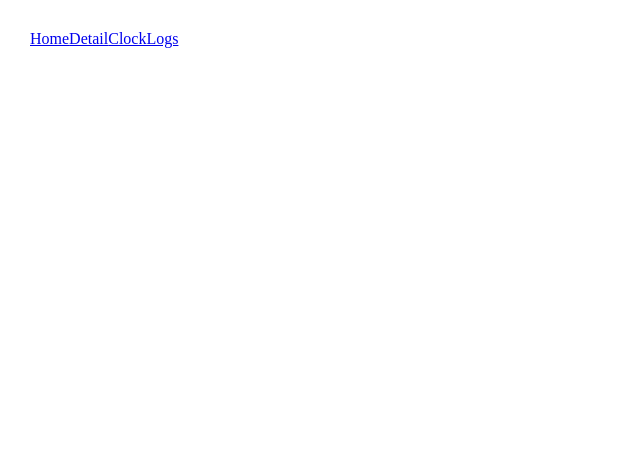
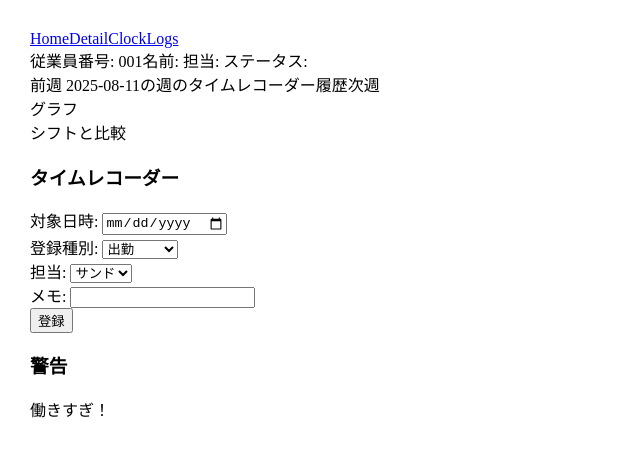
Before and after one commit to megumi-seki/brush-up-challenge, a React (Vite) app: page /detail/001/2025-08-11/0 in a window 1280 px wide. Before the commit this address had no page. Shown: the top 456 px of the page, without its empty margins (0-640 px from the left). Built offline with nearby package versions, Linux system fonts and the light colour scheme.

Commit message:
make detail page base

```diff
--- a/src/App.tsx
+++ b/src/App.tsx
@@ -10,7 +10,7 @@ function App() {
       <NavBar />
       <Routes>
         <Route path="/" element={<Home />} />
-        <Route path="/detail" element={<Detail />} />
+        <Route path="/detail/:empId/:weekStart/:compare" element={<Detail />} />
         <Route path="/logs" element={<ClockLogs />} />
       </Routes>
     </div>
--- a/src/pages/Detail.tsx
+++ b/src/pages/Detail.tsx
@@ -1,7 +1,72 @@
+import { useEffect, useState } from "react";
+import { useLocation, useParams } from "react-router-dom";
+
+type Employee = {
+  id: string;
+  name: string;
+  roles: string[];
+};
+
 const Detail = () => {
+  const { empId, weekStart, compare } = useParams();
+  const [employeee, setEmployee] = useState<Employee | null>(null);
+
+  useEffect(() => {
+    const storedData = localStorage.getItem("employees");
+    if (storedData && empId) {
+      const employees: Employee[] = JSON.parse(storedData);
+      const selectedEmployee = employees.find((emp) => emp.id === empId);
+      setEmployee(selectedEmployee || null);
+    }
+  }, [empId]);
+
   const pageContent = (
     <div>
-      <h1>詳細ページ</h1>
+      <div>
+        <span>従業員番号: {empId}</span>
+        <span>名前: {employeee?.name}</span>
+        <span>担当: {employeee?.roles}</span>
+        <span>ステータス:</span>
+      </div>
+      <div>
+        <span>前週 </span>
+        <span>{weekStart}の週のタイムレコーダー履歴</span>
+        <span>次週</span>
+      </div>
+      <div>グラフ</div>
+      <div>シフトと比較</div>
+      <h3>タイムレコーダー</h3>
+      <form action="">
+        <div>
+          <label htmlFor="target_date">対象日時: </label>
+          <input type="date" id="target_date" />
+          <br />
+          <label htmlFor="target_type">登録種別: </label>
+          <select name="target_type" id="target_type">
+            <option value="clock_in">出勤</option>
+            <option value="break_begin">休憩開始</option>
+            <option value="break_end">休憩終了</option>
+            <option value="clock_out">退勤</option>
+          </select>
+          <br />
+          <label htmlFor="target_role">担当: </label>
+          <select name="target_role" id="target_role">
+            <option value="sandwitch">サンド</option>
+            <option value="bake">釜</option>
+            <option value="make">麺台</option>
+            <option value="sell">販売</option>
+          </select>
+          <br />
+          <label htmlFor="note">メモ: </label>
+          <input type="text" id="note" />
+          <br />
+          <button className="btn-frame">登録</button>
+        </div>
+      </form>
+      <div>
+        <h3>警告</h3>
+        <p>働きすぎ！</p>
+      </div>
     </div>
   );
 
--- a/src/pages/Home.tsx
+++ b/src/pages/Home.tsx
@@ -47,7 +47,7 @@ const Home = () => {
             {employeees.map((emp) => (
               <tr>
                 <td>
-                  <Link to={`/detail?empId=${emp.id}`}>{emp.id}</Link>
+                  <Link to={`/detail/${emp.id}/2025-08-11/0`}>{emp.id}</Link>
                 </td>
                 <td>{emp.name}</td>
                 <td>{emp.roles}</td>
```
